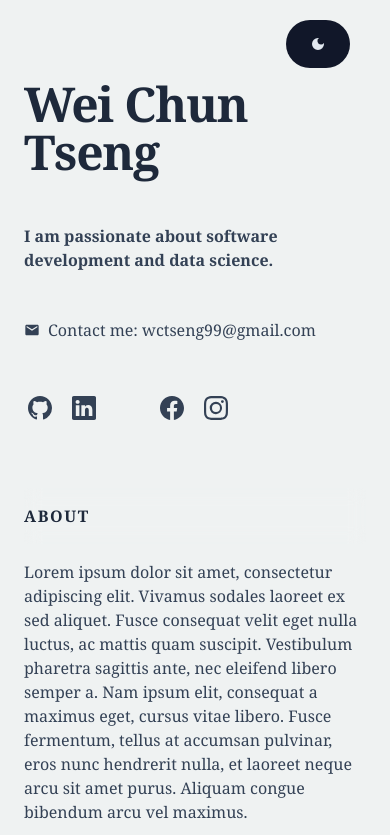
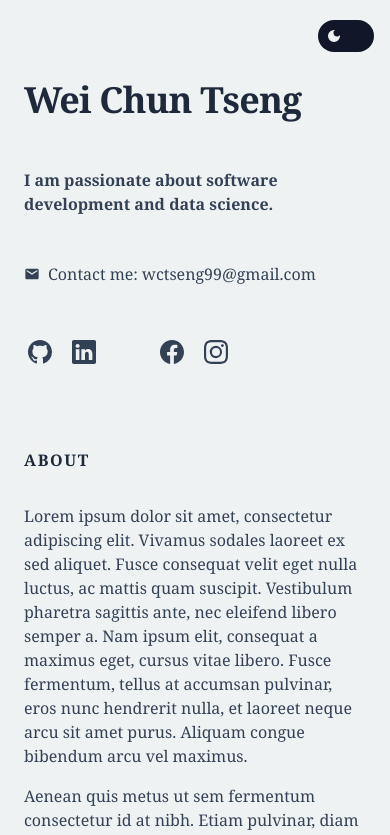
Before and after one commit to wctseng99/wctseng99.github.io, a React (Vite) app: page / in a window 390 px wide. Shown: the top 835 px of the page. Built offline with nearby package versions, Linux system fonts and the light colour scheme; some icons are missing.

Commit message:
feat: update dark mode toggle switch

```diff
--- a/index.html
+++ b/index.html
@@ -2,7 +2,10 @@
 <html lang="en">
   <head>
     <meta charset="UTF-8" />
-    <link rel="icon" type="image/svg+xml" href="/vite.svg" />
+    <link rel="apple-touch-icon" sizes="180x180" href="./favicon/apple-touch-icon.png">
+    <link rel="icon" type="image/png" sizes="32x32" href="./favicon/favicon-32x32.png">
+    <link rel="icon" type="image/png" sizes="16x16" href="./favicon/favicon-16x16.png">
+    <link rel="manifest" href="./favicon/site.webmanifest">
     <meta name="viewport" content="width=device-width, initial-scale=1.0" />
     <title>Wei Chun Tseng</title>
   </head>
--- a/src/App.jsx
+++ b/src/App.jsx
@@ -10,7 +10,7 @@ function App() {
   return (
     <>
       <div className="font-serif relative px-6 py-20 md:px-24 md:py-24 lg:px-36 dark:bg-slate-900 bg-[#eff2f2] selection:bg-sky-200 selection:text-slate-900 dark:selection:bg-sky-200 dark:selection:text-slate-900">
-        <div className="absolute top-5 right-10">
+        <div className="absolute top-5 right-4 md:right-10">
           <ThemeSwitcher />
         </div>
         <div className="lg:flex lg:flex-row lg:justify-between lg:gap-8">
--- a/src/Components/Home/Home.jsx
+++ b/src/Components/Home/Home.jsx
@@ -7,7 +7,7 @@ function Home() {
   return (
     <div className="relative lg:sticky w-full lg:w-1/2 lg:top-24 lg:max-h-screen lg:py-24 lg:flex lg:flex-col lg:content-between justify-between text-slate-700 dark:text-slate-400">
       <div className="mb-12 flex-col justify-between">
-        <h1 className="text-5xl md:text-5xl lg:text-4xl font-bold tracking-tight text-slate-800 dark:text-slate-200 mb-12">
+        <h1 className="text-4xl md:text-5xl lg:text-4xl font-bold tracking-tight text-slate-800 dark:text-slate-200 mb-12">
           <a href="/">Wei Chun Tseng</a>
         </h1>
 
--- a/src/Components/ThemeSwitcher/ThemeSwitcher.jsx
+++ b/src/Components/ThemeSwitcher/ThemeSwitcher.jsx
@@ -22,17 +22,21 @@ const ThemeSwitcher = () => {
   return (
     <button
       onClick={toggleDarkMode}
-      className={`px-6 py-4 rounded-full ${
+      className={`flex items-center w-14 h-8 md:w-20 md:h-10 lg:w-24 lg:h-10 rounded-full transition-all duration-300 ${
         darkMode ? "bg-slate-200" : "bg-[#111729]"
       } ${
-        darkMode ? "text-[#111729] hover:text-slate-600" : "text-slate-200 hover:text-white"
+        darkMode ? "text-slate-900" : "text-slate-200"
       } transition-colors duration-200`}
     >
-      {darkMode ? (
-        <MdLightMode />
-      ) : (
-        <MdDarkMode />
-      )}
+      <div
+        className={`rounded-full py-2 px-2 ${darkMode ? "ml-auto" : "mr-auto"}`}
+      >
+        {darkMode ? (
+          <MdLightMode className="md:text-xl lg:text-2xl text-slate-900" />
+        ) : (
+          <MdDarkMode className="md:text-xl lg:text-2xl text-[#eff2f2]" />
+        )}
+      </div>
     </button>
   );
 };
```
